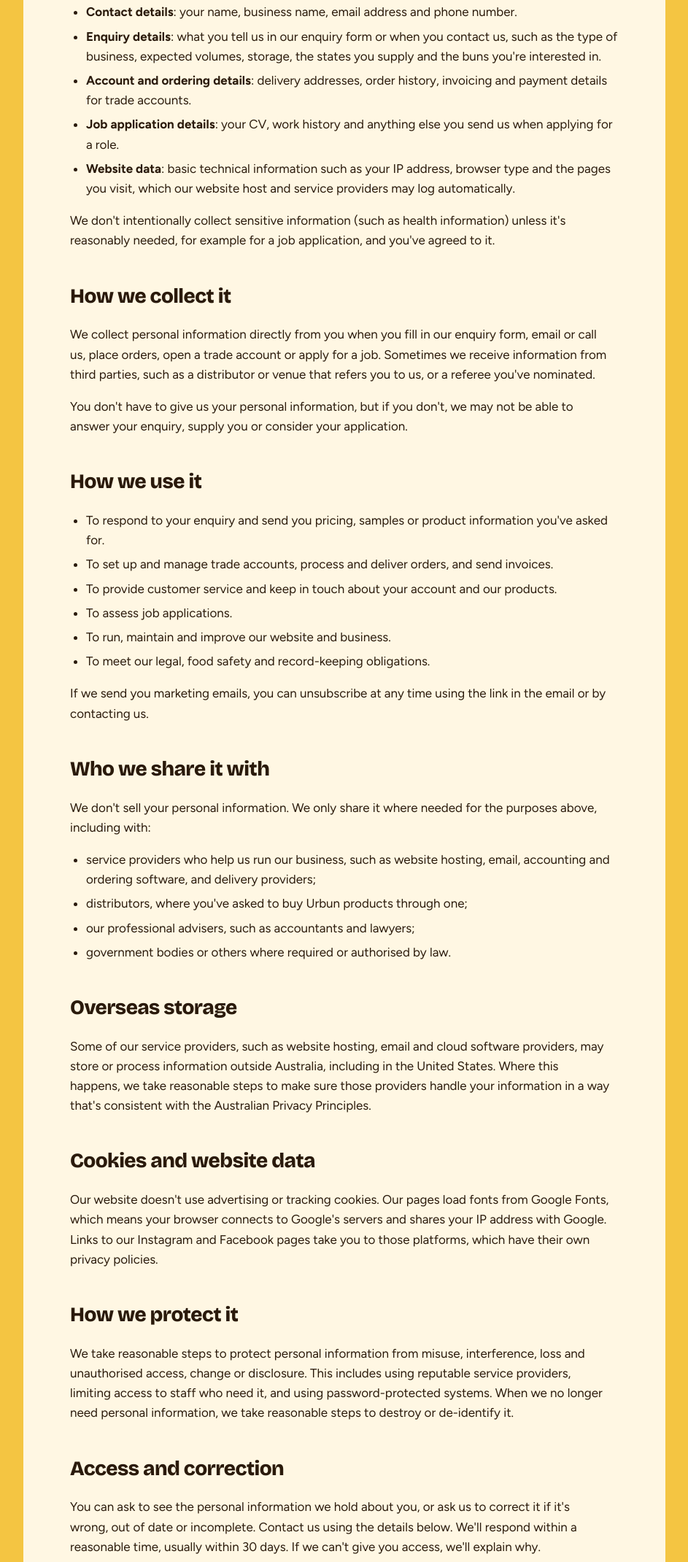
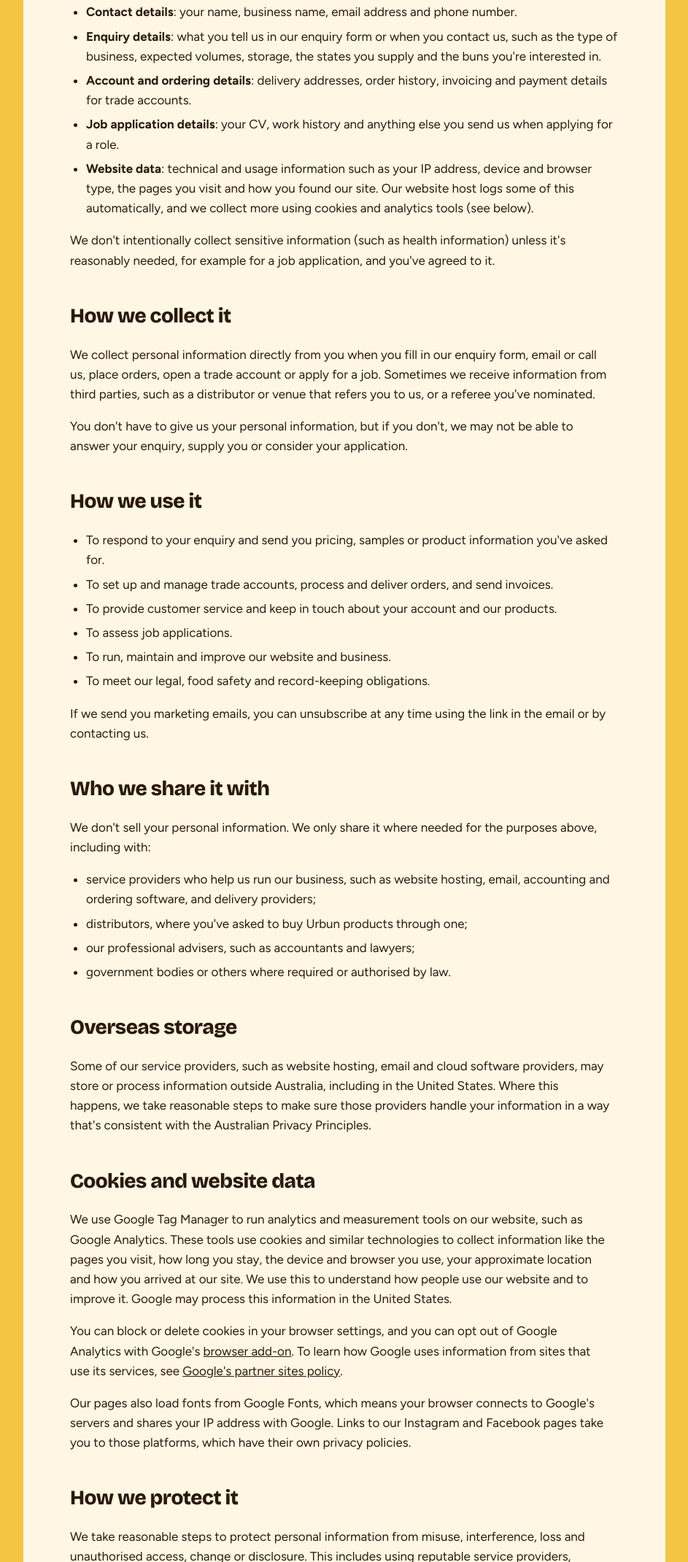
Before and after one commit to jjcmallia-ops/urbun-website, a plain HTML site: page privacy.html in a window 1280 px wide. Shown: the part 659-2800 px from the top of the page at 73% size, without its empty margins (168-1111 px from the left). Drawn offline with nearby package versions, Linux system fonts and the light colour scheme.

Commit message:
Add Google Tag Manager (GTM-N5G5V5CZ) and update privacy policy for analytics
Co-Authored-By: Claude Opus 5.5 <noreply@anthropic.com>

```diff
--- a/privacy.html
+++ b/privacy.html
@@ -3,6 +3,14 @@
 <head>
 <meta charset="utf-8">
 <meta name="viewport" content="width=device-width, initial-scale=1">
+<!-- Google Tag Manager -->
+<script async src="https://www.googletagmanager.com/gtm.js?id=GTM-N5G5V5CZ"></script>
+<script>
+  window.dataLayer = window.dataLayer || [];
+  function gtag(){dataLayer.push(arguments);}
+  gtag('js', new Date());
+</script>
+<!-- End Google Tag Manager -->
 <title>Privacy Policy · Urbun Bakery</title>
 <meta name="description" content="How Urbun Bakery (Mallia Industries Pty Ltd) collects, uses and protects personal information.">
 <link rel="icon" type="image/png" sizes="32x32" href="images/icons/favicon-32.png">
@@ -69,7 +77,7 @@ footer a{color:var(--crumb)}
       <li><strong>Enquiry details</strong>: what you tell us in our enquiry form or when you contact us, such as the type of business, expected volumes, storage, the states you supply and the buns you're interested in.</li>
       <li><strong>Account and ordering details</strong>: delivery addresses, order history, invoicing and payment details for trade accounts.</li>
       <li><strong>Job application details</strong>: your CV, work history and anything else you send us when applying for a role.</li>
-      <li><strong>Website data</strong>: basic technical information such as your IP address, browser type and the pages you visit, which our website host and service providers may log automatically.</li>
+      <li><strong>Website data</strong>: technical and usage information such as your IP address, device and browser type, the pages you visit and how you found our site. Our website host logs some of this automatically, and we collect more using cookies and analytics tools (see below).</li>
     </ul>
     <p>We don't intentionally collect sensitive information (such as health information) unless it's reasonably needed, for example for a job application, and you've agreed to it.</p>
 
@@ -101,7 +109,9 @@ footer a{color:var(--crumb)}
     <p>Some of our service providers, such as website hosting, email and cloud software providers, may store or process information outside Australia, including in the United States. Where this happens, we take reasonable steps to make sure those providers handle your information in a way that's consistent with the Australian Privacy Principles.</p>
 
     <h2>Cookies and website data</h2>
-    <p>Our website doesn't use advertising or tracking cookies. Our pages load fonts from Google Fonts, which means your browser connects to Google's servers and shares your IP address with Google. Links to our Instagram and Facebook pages take you to those platforms, which have their own privacy policies.</p>
+    <p>We use Google Tag Manager to run analytics and measurement tools on our website, such as Google Analytics. These tools use cookies and similar technologies to collect information like the pages you visit, how long you stay, the device and browser you use, your approximate location and how you arrived at our site. We use this to understand how people use our website and to improve it. Google may process this information in the United States.</p>
+    <p>You can block or delete cookies in your browser settings, and you can opt out of Google Analytics with Google's <a href="https://tools.google.com/dlpage/gaoptout" target="_blank" rel="noopener">browser add-on</a>. To learn how Google uses information from sites that use its services, see <a href="https://policies.google.com/technologies/partner-sites" target="_blank" rel="noopener">Google's partner sites policy</a>.</p>
+    <p>Our pages also load fonts from Google Fonts, which means your browser connects to Google's servers and shares your IP address with Google. Links to our Instagram and Facebook pages take you to those platforms, which have their own privacy policies.</p>
 
     <h2>How we protect it</h2>
     <p>We take reasonable steps to protect personal information from misuse, interference, loss and unauthorised access, change or disclosure. This includes using reputable service providers, limiting access to staff who need it, and using password-protected systems. When we no longer need personal information, we take reasonable steps to destroy or de-identify it.</p>
```
Also changed, not shown: 404.html (+8 -0 lines), index.html (+8 -0 lines).
